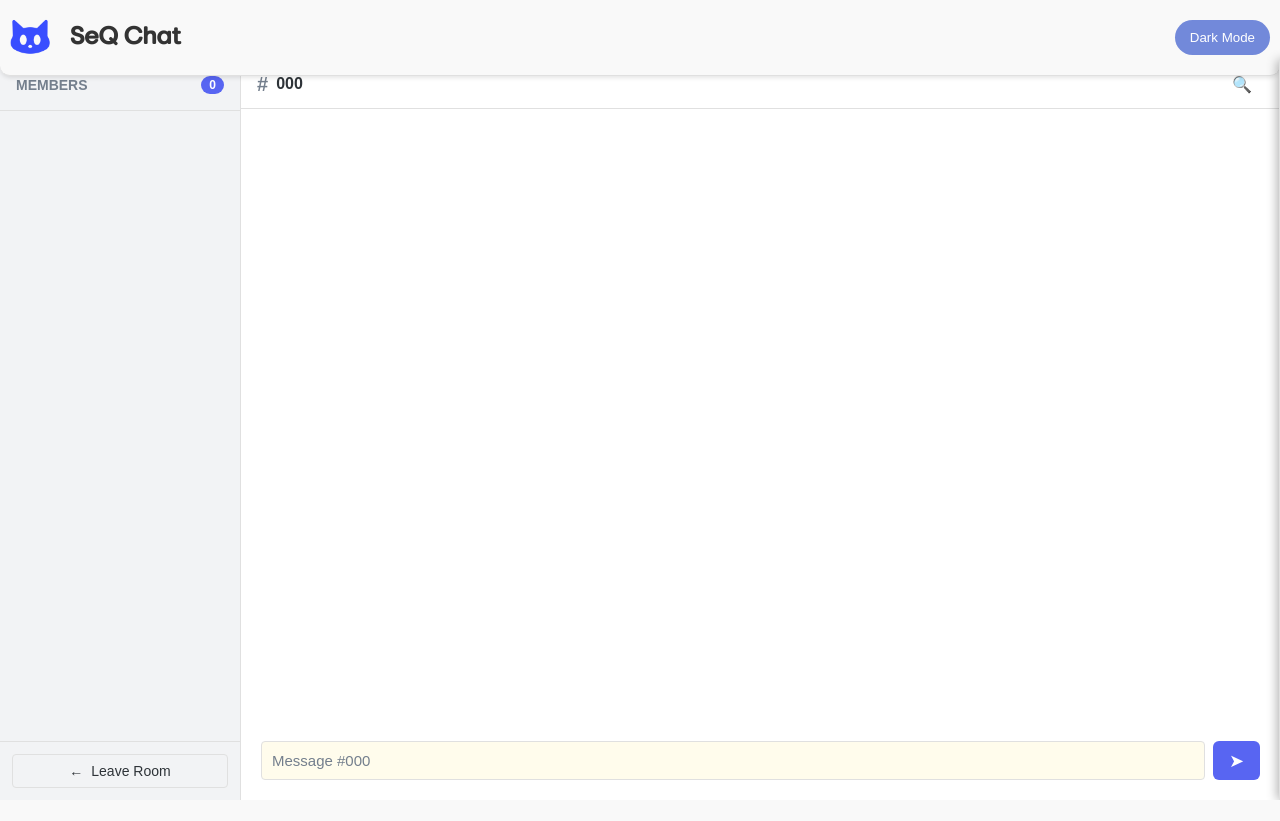
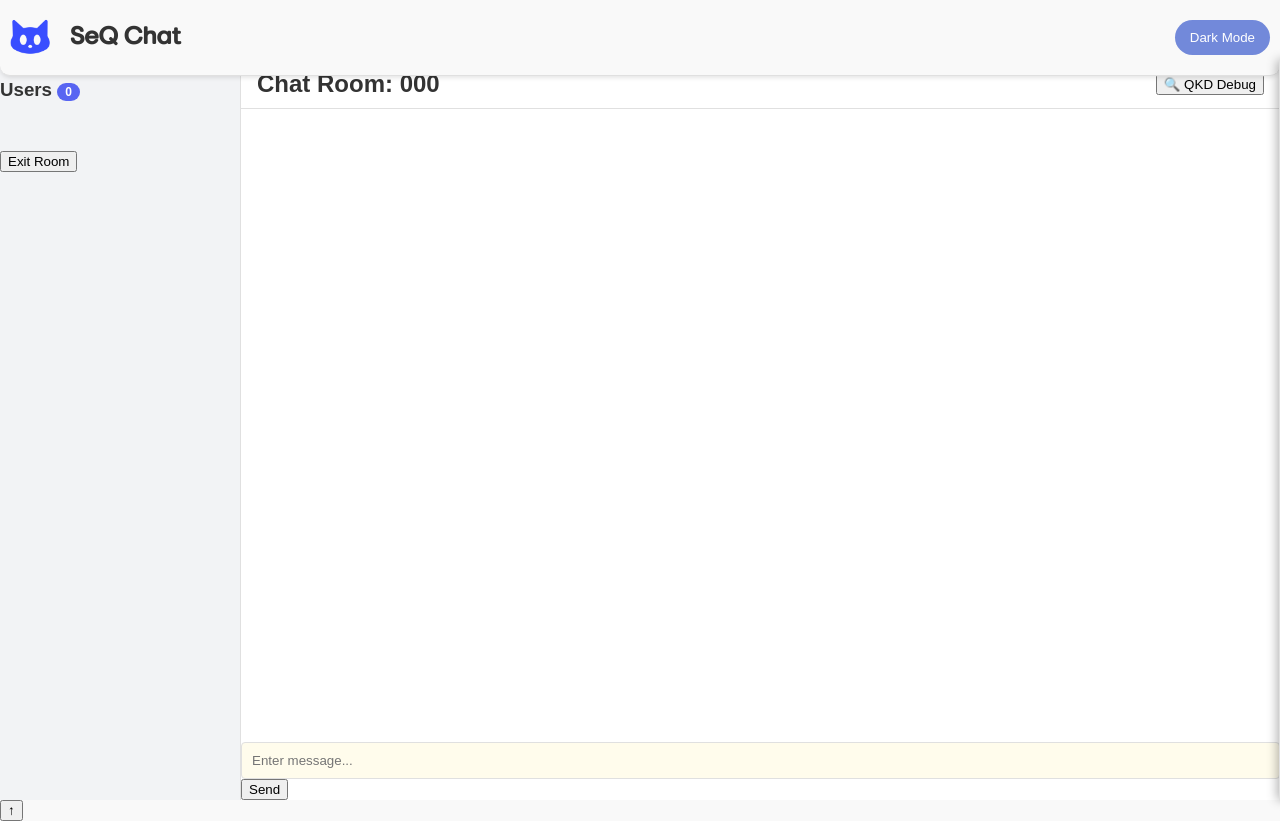
Before and after one commit to arcyse/SecureQuantumChat, a Flask app: template templates/room.html in a window 1280 px wide. Before the commit the page ends 800 px from the top, so only its background shows below. Run offline with Flask 3, Linux system fonts and the light colour scheme; the template is opened without the code that fills it: most values are stand-ins (such as "Sample title", 1, 10 or a date in 2020); some libraries are stand-ins or nearby versions.

Commit message:
Update room.html

```diff
--- a/templates/room.html
+++ b/templates/room.html
@@ -1,64 +1,34 @@
 {% extends "base.html" %}
 {% block content %}
 <div class="chat-container">
-    <!-- Sidebar -->
     <div class="sidebar">
-        <div class="sidebar-header">
-            <h3>Members</h3>
-            <span class="user-count" id="user-count">0</span>
+        <div class="users">
+            <h3>Users <span id="user-count" class="user-count">0</span> </h3>
+            <div class="user-list-wrapper">
+                <ul id="user-list">
+                    <!-- User list will be populated by JavaScript -->
+                </ul>
             </div>
-        <div class="user-list-wrapper">
-            <ul id="user-list" class="user-list"></ul>
-        </div>
-        <div class="sidebar-footer">
-            <button class="btn-secondary" id="exit-btn" onclick="leaveRoom()">
-                <span>←</span> Leave Room
-            </button>
+            <button id="exit-btn" onclick="leaveRoom()">Exit Room</button>
         </div>
     </div>
-
-    <!-- Main Chat Area -->
     <div class="chat-main">
-        <!-- Header -->
         <div class="chat-header">
-            <div class="room-info">
-                <span class="room-label">#</span>
-                <h2 class="room-name">{{ code }}</h2>
+            <h2>Chat Room: {{ code }}</h2>
+            <button id="debug-toggle-btn" onclick="toggleDebugConsole()">🔍 QKD Debug</button>
+            <button id="terminate-btn" onclick="confirmTermination()">Terminate Room</button>
         </div>
-            <div class="header-actions">
-                <button class="btn-icon" id="debug-toggle-btn" onclick="toggleDebugConsole()" title="QKD Debug Console">
-                    <span>🔍</span>
-                </button>
-                <button class="btn-danger" id="terminate-btn" onclick="confirmTermination()">
-                    Terminate
-                </button>
-            </div>
-        </div>
-
-        <!-- Messages Area -->
-        <div class="messages" id="messages"></div>
-
-        <!-- Input Area -->
-        <div class="message-input-container">
-            <div class="input-wrapper">
-                <input
-                    type="text"
-                    placeholder="Message #{{ code }}"
-                    name="message"
-                    id="message"
-                    autocomplete="off"
-                >
-                <button class="btn-send" id="send-btn" onClick="sendMessage()">
-                    <span>➤</span>
-                </button>
-            </div>
+        <div class="messages" id="messages"></div> <!-- Messages are inserted into div using SocketIO in JS -->
+        <div class="inputs">
+            <input type="text" placeholder="Enter message..." name="message" id="message">
+            <button type="button" name="send" id="send-btn" onClick="sendMessage()">Send</button>
         </div>
     </div>
 
     <!-- Debug Console Panel -->
     <div class="debug-console" id="debug-console">
         <div class="debug-header">
-            <h3>🔐 QKD Protocol Debug</h3>
+            <h3>🔐 QKD Protocol Debug Console</h3>
             <button class="debug-close" onclick="toggleDebugConsole()">✕</button>
         </div>
         <div class="debug-content" id="debug-content">
@@ -67,36 +37,39 @@
             </div>
         </div>
         <div class="debug-footer">
-            <button onclick="clearDebugLog()">Clear</button>
-            <button onclick="downloadDebugLog()">Download</button>
+            <button onclick="clearDebugLog()">Clear Log</button>
+            <button onclick="downloadDebugLog()">Download Log</button>
         </div>
     </div>
 </div>
 
-<!-- Scroll to Top Button -->
-<button id="scroll-to-top-btn" class="scroll-top-btn" onclick="scrollToTop()">↑</button>
+<!-- Floating button to scroll to top -->
+<button id="scroll-to-top-btn" onclick="scrollToTop()">↑</button>
 
 <script src="https://cdnjs.cloudflare.com/ajax/libs/crypto-js/4.1.1/crypto-js.min.js" integrity="sha512-E8QSvWZ0eCLGk4km3hxSsNmGWbLtSCSUcewDQPQWZF6pEU8GlT8a5fF32wOl1i8ftdMhssTrF/OhyGWwonTcXA==" crossorigin="anonymous" referrerpolicy="no-referrer"></script>
 <script src="https://cdn.jsdelivr.net/npm/dompurify@2.3.4/dist/purify.min.js"></script>
 <script src="https://cdn.jsdelivr.net/npm/marked/marked.min.js"></script>
 
+<!-- Add JS Script -->
 <script type="text/javascript">
-    console.log("=== Room initialized ===");
-    var socketio = io();
+    // Add this at the beginning of your script
+    console.log("=== Room.html script initialized ===");
+    // Connect to socket of hosting server:
+    var socketio = io(); // We can call this io() since we have the CDN library of flask-socketio in the base.html file
 
     const messages = document.getElementById("messages");
-    let messageInput = document.getElementById("message");
-    const userList = document.getElementById("user-list");
-    const userCount = document.getElementById("user-count");
-    const terminateBtn = document.getElementById("terminate-btn");
-    const scrollToTopBtn = document.getElementById("scroll-to-top-btn");
-    const debugConsole = document.getElementById("debug-console");
-    const debugContent = document.getElementById("debug-content");
+    let messageInput = document.getElementById("message"); // Get the message input element
+    const userList = document.getElementById("user-list"); // Get the user list element
+    const userCount = document.getElementById("user-count"); // Get the user count element
+    const terminateBtn = document.getElementById("terminate-btn"); // Get the terminate button element
+    const scrollToTopBtn = document.getElementById("scroll-to-top-btn"); // Get the scroll to top button
+    const debugConsole = document.getElementById("debug-console"); // Get debug console
+    const debugContent = document.getElementById("debug-content"); // Get debug content area
 
     var key = 0;
-    let debugLogs = [];
+    let debugLogs = []; // Store debug logs
 
-    // ===== DEBUG CONSOLE FUNCTIONS =====
+    // Debug Console Functions
     const toggleDebugConsole = () => {
         debugConsole.classList.toggle('active');
     };
@@ -110,13 +83,17 @@
         logElement.className = `debug-${type}`;
         logElement.textContent = logEntry;
 
-        debugContent.querySelector('.debug-log').appendChild(logElement);
+        const debugLog = debugContent.querySelector('.debug-log');
+        debugLog.appendChild(logElement);
+
+        // Auto-scroll to bottom
         debugContent.scrollTop = debugContent.scrollHeight;
     };
 
     const clearDebugLog = () => {
         debugLogs = [];
-        debugContent.querySelector('.debug-log').innerHTML = '<p class="debug-info">Debug log cleared.</p>';
+        const debugLog = debugContent.querySelector('.debug-log');
+        debugLog.innerHTML = '<p class="debug-info">Debug log cleared.</p>';
     };
 
     const downloadDebugLog = () => {
@@ -125,14 +102,14 @@
         const url = URL.createObjectURL(blob);
         const a = document.createElement('a');
         a.href = url;
-        a.download = `qkd-debug-${new Date().toISOString()}.txt`;
+        a.download = `qkd-debug-log-${new Date().toISOString()}.txt`;
         document.body.appendChild(a);
         a.click();
         document.body.removeChild(a);
         URL.revokeObjectURL(url);
     };
 
-    // ===== UTILITY FUNCTIONS =====
+    // Function to generate a color based on the username
     const stringToColor = (str) => {
         let hash = 0;
         for (let i = 0; i < str.length; i++) {
@@ -146,100 +123,170 @@
         return color;
     };
 
+    // Function to format the timestamp
     const formatTimestamp = (date) => {
+        const day = String(date.getDate()).padStart(2, '0');
+        const month = String(date.getMonth() + 1).padStart(2, '0'); // Months are zero-based
+        const year = date.getFullYear();
         const hours = String(date.getHours()).padStart(2, '0');
         const minutes = String(date.getMinutes()).padStart(2, '0');
-        return `${hours}:${minutes}`;
+        const seconds = String(date.getSeconds()).padStart(2, '0');
+        return `${day}-${month}-${year} ${hours}:${minutes}:${seconds}`;
     };
 
-    // ===== MESSAGE INPUT HANDLING =====
+    // Function to create a copy button
+    const createCopyButton = (messageElement, messageText) => {
+        const copyButton = document.createElement('button');
+        copyButton.textContent = 'Ctrl+C';
+        copyButton.classList.add('copy-button');
+        copyButton.onclick = () => {
+            navigator.clipboard.writeText(messageText).then(() => {
+                alert('Message copied to clipboard');
+            }).catch(err => {
+                console.error('Failed to copy text: ', err);
+            });
+        };
+        messageElement.appendChild(copyButton);
+    };
+
+    // Function to create a copy button for a user
+    const createCopyButtonForUser = (userElement, username) => {
+        const copyButton = document.createElement('button');
+        copyButton.textContent = 'Copy';
+        copyButton.classList.add('copy-button');
+        copyButton.onclick = () => {
+            navigator.clipboard.writeText(username).then(() => {
+                alert('Username copied to clipboard');
+            }).catch(err => {
+                console.error('Failed to copy text: ', err);
+            });
+        };
+        userElement.appendChild(copyButton);
+    };
+
+    // Function to support multi-line input using Shift+Enter
     messageInput.addEventListener("keydown", function(event) {
         if (event.key === "Enter" && event.shiftKey) {
+            // Convert input to textarea if not already
             if (messageInput.tagName.toLowerCase() === 'input') {
                 const textarea = document.createElement('textarea');
                 textarea.id = messageInput.id;
                 textarea.name = messageInput.name;
                 textarea.placeholder = messageInput.placeholder;
                 textarea.value = messageInput.value;
-                textarea.rows = 1;
+                textarea.rows = 3;
                 textarea.className = messageInput.className;
                 messageInput.parentNode.replaceChild(textarea, messageInput);
                 messageInput = textarea;
                 messageInput.focus();
                 messageInput.setSelectionRange(event.target.selectionStart, event.target.selectionEnd);
             }
+            // Add a new line
             const start = this.selectionStart;
             const end = this.selectionEnd;
             this.value = this.value.substring(0, start) + "\n" + this.value.substring(end);
             this.selectionStart = this.selectionEnd = start + 1;
+            event.preventDefault(); // Prevent the default behavior of Enter key
+        } else if (event.key === "Enter" && !event.shiftKey) {
+            // Prevent default behavior of Enter key
             event.preventDefault();
-        } else if (event.key === "Enter" && !event.shiftKey) {
-            event.preventDefault();
+            // Trigger the send message function
             sendMessage();
         }
     });
 
     const sendMessage = () => {
-        const message = messageInput.value.trim();
+        const message = messageInput.value; // Use the messageInput variable
         if (message === "") return;
 
+        console.log(`[Socket] Sending message: ${message.substring(0, 20)}...`);
         addDebugLog(`Encrypting message with XOR cipher...`, 'info');
-        const asciiKey = binaryToAscii(key);
-        const encrypted = xorEncrypt(message, asciiKey);
-        addDebugLog(`Message encrypted (${encrypted.length} bytes)`, 'success');
-
+        const asciiKey = binaryToAscii(key);  // Convert binary key to ASCII
+        console.log(`[Socket] Using key (first few chars): ${asciiKey.substring(0, 5)}...`);
+        const encrypted = xorEncrypt(message, asciiKey);  // Encrypt the message
+        console.log(`[Socket] Encrypted message length: ${encrypted.length}`);
+        addDebugLog(`Message encrypted. Length: ${encrypted.length} bytes`, 'success');
         socketio.emit("message", { message: encrypted });
-        messageInput.value = "";
-
+        console.log(`[Socket] Message sent to server`);
+        messageInput.value = ""; // Clear the input field
+        // Convert textarea back to input if it is a textarea
         if (messageInput.tagName.toLowerCase() === 'textarea') {
             const input = document.createElement('input');
             input.id = messageInput.id;
             input.name = messageInput.name;
             input.placeholder = messageInput.placeholder;
             input.className = messageInput.className;
-            input.autocomplete = "off";
             messageInput.parentNode.replaceChild(input, messageInput);
             messageInput = input;
-            messageInput.addEventListener("keydown", arguments.callee);
+            messageInput.addEventListener("keydown", function(event) {
+                if (event.key === "Enter" && event.shiftKey) {
+                    // Convert input to textarea if not already
+                    if (messageInput.tagName.toLowerCase() === 'input') {
+                        const textarea = document.createElement('textarea');
+                        textarea.id = messageInput.id;
+                        textarea.name = messageInput.name;
+                        textarea.placeholder = messageInput.placeholder;
+                        textarea.value = messageInput.value;
+                        textarea.rows = 3;
+                        textarea.className = messageInput.className;
+                        messageInput.parentNode.replaceChild(textarea, messageInput);
+                        messageInput = textarea;
+                        messageInput.focus();
+                        messageInput.setSelectionRange(event.target.selectionStart, event.target.selectionEnd);
+                    }
+                    // Add a new line
+                    const start = this.selectionStart;
+                    const end = this.selectionEnd;
+                    this.value = this.value.substring(0, start) + "\n" + this.value.substring(end);
+                    this.selectionStart = this.selectionEnd = start + 1;
+                    event.preventDefault(); // Prevent the default behavior of Enter key
+                } else if (event.key === "Enter" && !event.shiftKey) {
+                    // Prevent default behavior of Enter key
+                    event.preventDefault();
+                    // Trigger the send message function
+                    sendMessage();
+                }
+            });
         }
     };
 
-    // ===== MESSAGE DISPLAY =====
+    // Function to create a message element
     const createMessage = (name, msg) => {
         const messageElement = document.createElement('div');
-        messageElement.classList.add('message');
-
-        const messageHeader = document.createElement('div');
-        messageHeader.classList.add('message-header');
-
-        const usernameElement = document.createElement('span');
-        usernameElement.classList.add('username');
-        usernameElement.style.color = stringToColor(name);
-        usernameElement.textContent = name;
+        messageElement.classList.add('text');
 
         const timestampElement = document.createElement('span');
         timestampElement.classList.add('timestamp');
         timestampElement.textContent = formatTimestamp(new Date());
 
-        messageHeader.appendChild(usernameElement);
-        messageHeader.appendChild(timestampElement);
+        const messageContentElement = document.createElement('span');
+        messageContentElement.classList.add('message-content');
+        const sanitizedMessage = DOMPurify.sanitize(marked.parse(msg)); // Parse and sanitize Markdown
+        const usernameColor = stringToColor(name); // Generate color for username
+        messageContentElement.innerHTML = `<span class="username" style="color: ${usernameColor}">${name}</span>: ${sanitizedMessage}`;
 
-        const messageContent = document.createElement('div');
-        messageContent.classList.add('message-content');
-        const sanitizedMessage = DOMPurify.sanitize(marked.parse(msg));
-        messageContent.innerHTML = sanitizedMessage;
+        messageElement.appendChild(timestampElement);
+        messageElement.appendChild(messageContentElement);
 
-        messageElement.appendChild(messageHeader);
-        messageElement.appendChild(messageContent);
+        // Add the copy button
+        createCopyButton(messageElement, msg); // Pass only the message content
 
         messages.appendChild(messageElement);
 
+        // Auto-scroll to the bottom if the user is not reading history
         if (messages.scrollHeight - messages.scrollTop <= messages.clientHeight + 150) {
             messages.scrollTop = messages.scrollHeight;
         }
     };
 
-    // ===== ENCRYPTION FUNCTIONS =====
+    // Listen for a "message" event (when send() is called from server end):
+    socketio.on("message", (data) => {
+        console.log(`[Socket] Received message from ${data.name}: ${data.message.substring(0, 20)}...`);
+        addDebugLog(`Received encrypted message from ${data.name}`, 'info');
+        createMessage(data.name, data.message);
+    });
+
+    // Convert binary string key to ASCII characters
     const binaryToAscii = (binaryKey) => {
         let asciiKey = '';
         for (let i = 0; i < binaryKey.length; i += 8) {
@@ -248,124 +295,144 @@
         return asciiKey;
     };
 
+    // XOR encryption using ASCII key (keeps binary output)
     const xorEncrypt = (message, key) => {
         let result = '';
         for (let i = 0; i < message.length; i++) {
             result += String.fromCharCode(message.charCodeAt(i) ^ key.charCodeAt(i % key.length));
         }
-        return btoa(result);
+        return btoa(result);  // Base64 encode the result to send it safely
     };
 
-    // ===== SOCKET EVENT HANDLERS =====
-    socketio.on("message", (data) => {
-        addDebugLog(`Received encrypted message from ${data.name}`, 'info');
-        createMessage(data.name, data.message);
+    // Receive secret from server through QKD:
+    socketio.on("key", (data) => {
+        console.log(`[Socket] Received key: ${data.substring(0, 10)}...`);
+        key = data;
+        addDebugLog(`✅ QKD Complete! Key received: ${data.substring(0, 32)}... (${data.length} bits)`, 'success');
     });
 
-    socketio.on("key", (data) => {
-        key = data;
-        addDebugLog(`✅ QKD Complete! Key: ${data.substring(0, 32)}... (${data.length} bits)`, 'success');
-    });
-
+    // Listen for QKD debug logs from server
     socketio.on("qkd_debug", (data) => {
         addDebugLog(data.message, data.type || 'info');
     });
 
+    // Add this to track socket connection
     socketio.on("connect", () => {
-        addDebugLog(`Connected. Socket ID: ${socketio.id}`, 'success');
+        console.log(`[Socket] Connected with ID: ${socketio.id}`);
+        addDebugLog(`Connected to server. Socket ID: ${socketio.id}`, 'success');
         addDebugLog(`Starting BB84 QKD Protocol...`, 'info');
     });
 
     socketio.on("disconnect", (reason) => {
-        addDebugLog(`Disconnected: ${reason}`, 'warning');
+        console.log(`[Socket] Disconnected. Reason: ${reason}`);
+        addDebugLog(`Disconnected from server. Reason: ${reason}`, 'warning');
     });
 
+
     socketio.on("connect_error", (error) => {
+        console.log(`[Socket] Connection error: ${error.message}`);
         addDebugLog(`Connection error: ${error.message}`, 'error');
     });
 
-    // ===== ROOM MANAGEMENT =====
+
+
+
+    // Show terminate button if the user is the creator
     const showTerminateButton = (creator) => {
         const currentUser = sessionStorage.getItem("name");
+        console.log("Current User:", currentUser);
+        console.log("Creator:", creator);
         if (currentUser === creator) {
             terminateBtn.style.display = "block";
+            console.log("Terminate button displayed");
         } else {
             terminateBtn.style.display = "none";
+            console.log("Terminate button not displayed");
         }
     };
 
+    // Confirm room termination
     const confirmTermination = () => {
         if (confirm("Are you sure you want to terminate the room?")) {
             socketio.emit("terminateRoom");
         }
     };
 
+    // Listen for room termination
     socketio.on("roomTerminated", (data) => {
-        alert(`Room ${data.code} has been terminated.`);
+        console.log(`[Socket] Room terminated: ${data.code}`);
+        alert(`The creator of room ${data.code} has terminated the chat room.`);
         window.location.href = "/";
     });
 
+    // Leave the room
     const leaveRoom = () => {
-        if (confirm("Are you sure you want to leave?")) {
+        if (confirm("Are you sure you want to leave the room?")) {
             socketio.emit("leaveRoom");
             window.location.href = "/";
         }
     };
 
+    // Update user list
     const updateUserList = (users, creator) => {
+        const existingUsers = new Set(Array.from(userList.children).map(li => li.textContent.replace(" (Creator)", "")));
+
         userList.innerHTML = '';
         users.forEach(user => {
+            if (!existingUsers.has(user)) {
                 const li = document.createElement('li');
-            li.classList.add('user-item');
-
-            const userDot = document.createElement('span');
-            userDot.classList.add('user-dot');
-
-            const userName = document.createElement('span');
-            userName.textContent = user;
-
+                li.textContent = user;
                 if (user === creator) {
-                const crown = document.createElement('span');
-                crown.classList.add('creator-badge');
-                crown.textContent = '👑';
-                li.appendChild(crown);
+                    li.textContent += " (Creator)";
                 }
-
-            li.appendChild(userDot);
-            li.appendChild(userName);
+                createCopyButtonForUser(li, user);
                 userList.appendChild(li);
+                existingUsers.add(user);
+            }
         });
-        userCount.textContent = users.length;
-        setTimeout(() => showTerminateButton(creator), 100);
+        userCount.textContent = userList.children.length; // Update the user count based on actual list items
+        // Add a delay before showing the terminate button
+        setTimeout(() => {
+            showTerminateButton(creator);
+        }, 100); // 100 milliseconds delay
     };
 
+    // Listen for user list updates
     socketio.on("updateUserList", (data) => {
-        sessionStorage.setItem("creator", data.creator);
+        console.log(`[Socket] User list updated. Users: ${JSON.stringify(data.users)}, Creator: ${data.creator}`);
+        sessionStorage.setItem("creator", data.creator); // Store the creator in session storage
         updateUserList(data.users, data.creator);
     });
 
+    // Request initial user list
     socketio.emit("requestUserList");
 
+    // Set the current user's name in sessionStorage when they join the room
     socketio.on("setUserName", (data) => {
+        console.log(`[Socket] Setting username to: ${data.name}`);
         sessionStorage.setItem("name", data.name);
     });
 
-    // ===== SCROLL FUNCTIONS =====
+    // Function to scroll to the top of the chat
     const scrollToTop = () => {
         messages.scrollTop = 0;
     };
 
+    // Show the scroll-to-top button when the user scrolls up
     let lastScrollTop = 0;
     messages.addEventListener('scroll', () => {
         const currentScrollTop = messages.scrollTop;
         if (currentScrollTop < lastScrollTop) {
+            // User is scrolling up
             scrollToTopBtn.style.display = 'block';
         } else {
+            // User is scrolling down
             scrollToTopBtn.style.display = 'none';
         }
         lastScrollTop = currentScrollTop;
     });
 
+    // Ensure the button remains visible when hovered over
     scrollToTopBtn.addEventListener('mouseenter', () => {
     scrollToTopBtn.style.display = 'block';
 });
@@ -373,5 +440,6 @@
     scrollToTopBtn.addEventListener('mouseleave', () => {
         scrollToTopBtn.style.display = 'none';
     });
+
 </script>
 {% endblock %}
```
Lines whose indentation alone changed are shown as unchanged.
